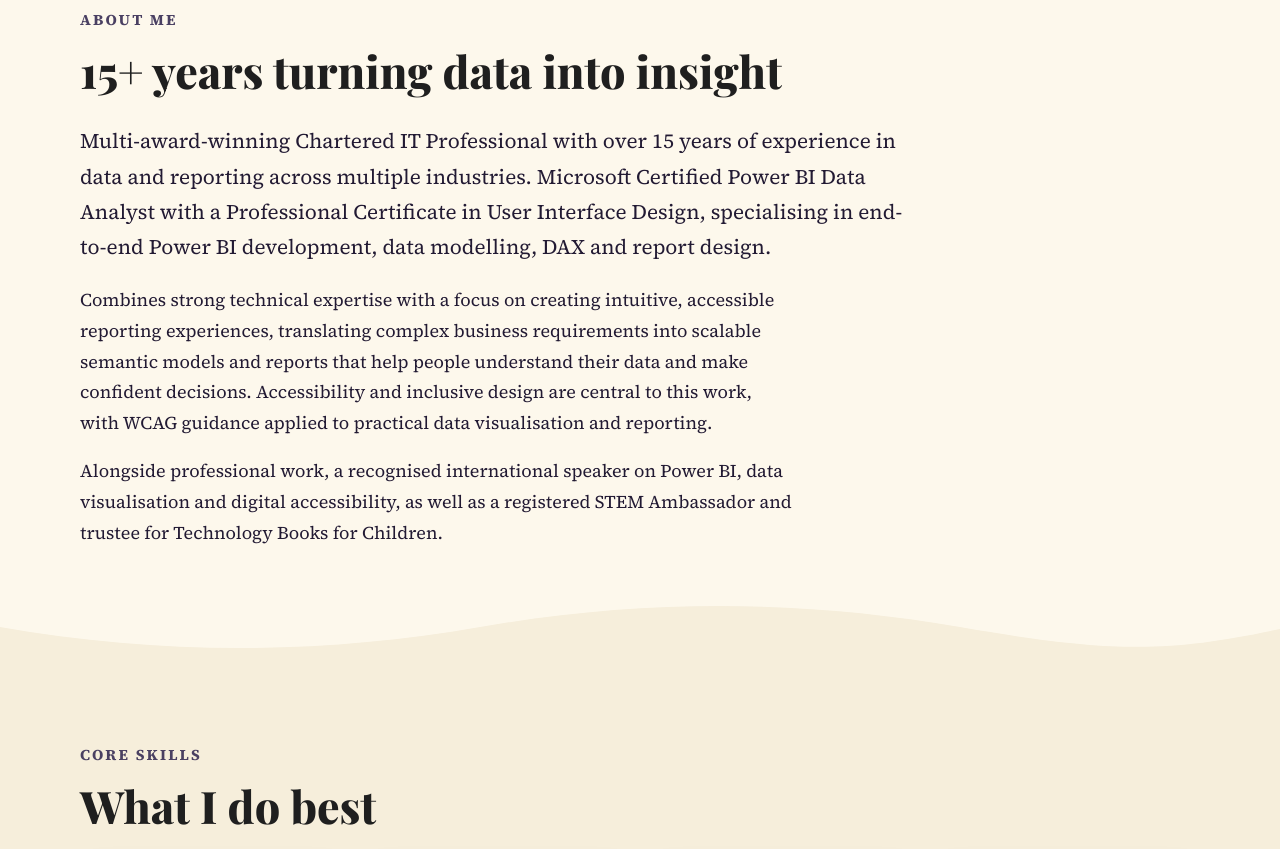
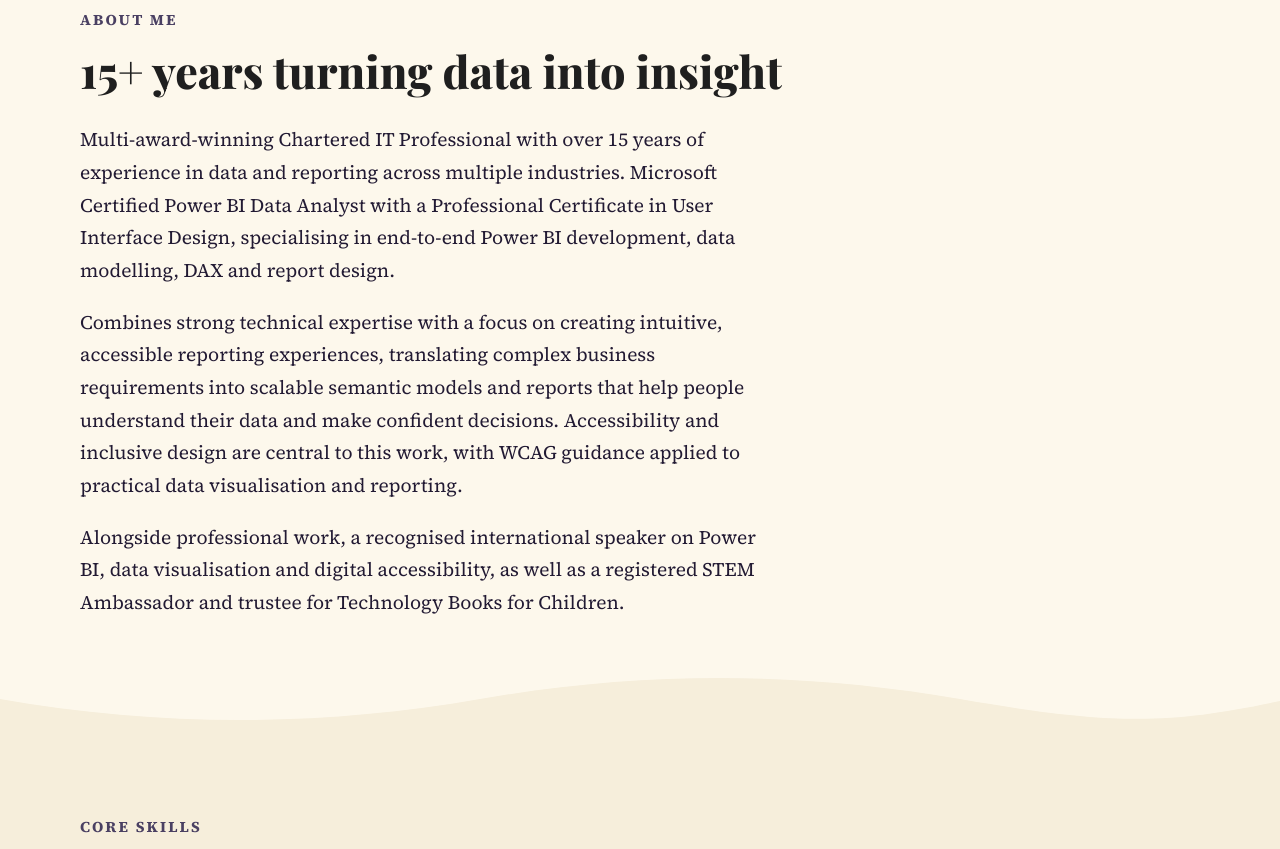
Before and after one commit to Juls-BI/juls-bi.github.io, a plain HTML site: page index.html in a window 1280 px wide. Shown: the part 780-1629 px from the top of the page. Drawn offline with Linux system fonts and the light colour scheme; no server answers.

Commit message:
Make bio paragraphs consistent

```diff
--- a/assets/css/styles.css
+++ b/assets/css/styles.css
@@ -127,7 +127,7 @@ section { padding: clamp(3rem, 7vw, 5.5rem) 0; position: relative; }
 .alt { background: var(--cream-deep); }
 .eyebrow { font-family: var(--font-body); font-size: 0.95rem; font-weight: 700; letter-spacing: 0.14em; text-transform: uppercase; color: var(--purple-soft); margin: 0 0 0.75rem; }
 .lead { font-size: 1.3rem; color: var(--purple); }
-.bio p { max-width: 75ch; }
+.bio p { font-size: 1.2rem; max-width: 68ch; }
 .wave { display: block; width: 100%; height: 56px; position: absolute; left: 0; top: -55px; }
 .wave path { fill: var(--cream-deep); }
 .wave.to-cream path { fill: var(--cream); }
--- a/index.html
+++ b/index.html
@@ -12,7 +12,7 @@
 <link rel="preload" href="assets/fonts/playfair-display-latin-wght-normal.woff2" as="font" type="font/woff2" crossorigin>
 <link rel="preload" href="assets/fonts/source-serif-4-latin-wght-normal.woff2" as="font" type="font/woff2" crossorigin>
 <link rel="icon" href="assets/img/icons/database.png" type="image/png">
-<link rel="stylesheet" href="assets/css/styles.css">
+<link rel="stylesheet" href="assets/css/styles.css?v=2">
 </head>
 <body>
 <a class="skip-link" href="#main">Skip to main content</a>
@@ -55,7 +55,7 @@
       <p class="eyebrow">About me</p>
       <h2 id="about-title">15+ years turning data into insight</h2>
       <div class="bio">
-        <p class="lead">Multi-award-winning Chartered IT Professional with over 15 years of experience in data and reporting across multiple industries. Microsoft Certified Power BI Data Analyst with a Professional Certificate in User Interface Design, specialising in end-to-end Power BI development, data modelling, DAX and report design.</p>
+        <p>Multi-award-winning Chartered IT Professional with over 15 years of experience in data and reporting across multiple industries. Microsoft Certified Power BI Data Analyst with a Professional Certificate in User Interface Design, specialising in end-to-end Power BI development, data modelling, DAX and report design.</p>
         <p>Combines strong technical expertise with a focus on creating intuitive, accessible reporting experiences, translating complex business requirements into scalable semantic models and reports that help people understand their data and make confident decisions. Accessibility and inclusive design are central to this work, with WCAG guidance applied to practical data visualisation and reporting.</p>
         <p>Alongside professional work, a recognised international speaker on Power BI, data visualisation and digital accessibility, as well as a registered STEM Ambassador and trustee for Technology Books for Children.</p>
       </div>
```
Also changed, not shown: accessibility.html (+1 -1 lines).
